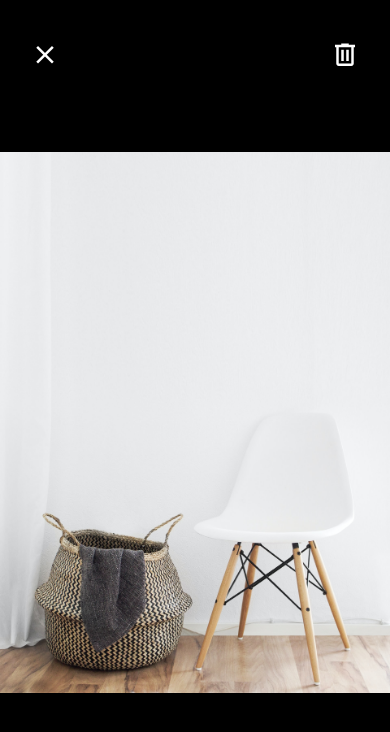
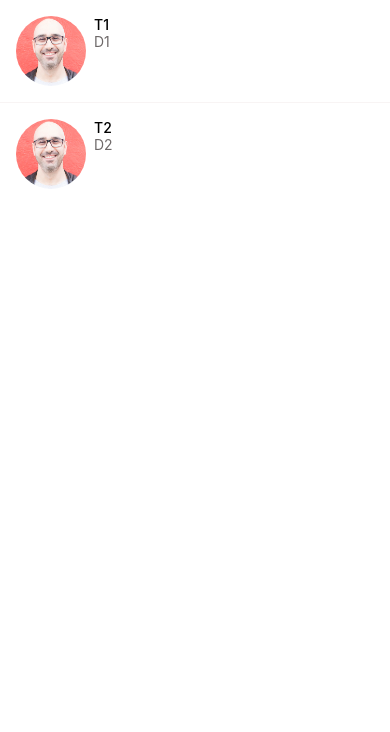
Before and after one commit to gzkdev/coursework-expo-app, a React Native app: screen / in a window 390 px wide. Shown: the top 732 px of the page. Built offline with nearby package versions, Linux system fonts and the light colour scheme.

Commit message:
complete module on flatlist component

```diff
--- a/App.js
+++ b/App.js
@@ -1,140 +1,5 @@
-// import { StatusBar } from "expo-status-bar";
-import { SafeAreaView, View } from "react-native";
-import AppButton from "./app/components/AppButton/AppButton";
-import AppText from "./app/components/AppText";
-import Card from "./app/components/Card/Card";
-import ListOwner from "./app/components/ListOwner/ListOwner";
-import ListingDetailsScreen from "./app/screens/ListingDetailsScreen";
-import ViewImageScreen from "./app/screens/ViewImageScreen";
-import WelcomeScreen from "./app/screens/WelcomeScreen";
-// import { MaterialCommunityIcons } from "@expo/vector-icons";
+import MessageScreen from "./app/screens/MessageScreen";
 
 export default function App() {
-  return (
-    // <SafeAreaView style={styles.container}>
-    //   {/* <Text>Hello React Native, Let's go!!!</Text>
-    //   <TouchableWithoutFeedback onPress={() => console.log("pressed")}>
-    //     <Image
-    //       source={{
-    //         width: 200,
-    //         height: 200,
-    //         uri: "https://picsum.photos/200",
-    //       }}
-    //       resizeMode="contain"
-    //     />
-    //   </TouchableWithoutFeedback>
-    //   <Button title="Click me" /> */}
-    //   <View style={styles.topBox}>
-    //     <Image style={styles.logo} source={require(".app/assets/icon.png")} />
-    //     <Text>Sell what you don't need</Text>
-    //   </View>
-    //   <View></View>
-    //   <View style={styles.bottomBox}>
-    //     <TouchableWithoutFeedback>
-    //       <View
-    //         style={{
-    //           backgroundColor: "yellow",
-    //           height: 40,
-    //           width: "100%",
-    //           alignItems: "center",
-    //           justifyContent: "center",
-    //         }}
-    //       >
-    //         <Text>Hello</Text>
-    //       </View>
-    //     </TouchableWithoutFeedback>
-    //     <TouchableWithoutFeedback>
-    //       <View
-    //         style={{
-    //           backgroundColor: "green",
-    //           height: 40,
-    //           width: "100%",
-    //           alignItems: "center",
-    //           justifyContent: "center",
-    //         }}
-    //       >
-    //         <Text>Hello</Text>
-    //       </View>
-    //     </TouchableWithoutFeedback>
-    //   </View>
-    //   <StatusBar style="auto" />
-    // </SafeAreaView>
-    // <SafeAreaView style={{ flex: 1 }}>
-
-    // </SafeAreaView>
-    // <WelcomeScreen />
-    // <ViewImageScreen />
-    // <SafeAreaView style={{ flex: 1 }}>
-    // <View
-    //   style={{
-    //     flex: 1,
-    //     backgroundColor: "#f8f4f4",
-    //     padding: 20,
-    //     paddingTop: 80,
-    //   }}
-    // >
-    //   <Card
-    //     title="Red Jacket for sale!"
-    //     subTitle="$100"
-    //     image={require("./app/assets/jacket.jpg")}
-    //   />
-    //   <ListOwner />
-    //   <AppButton title="LOGIN"></AppButton>
-    // </View>
-    // <ListingDetailsScreen />
-    // </SafeAreaView>
-
-    <ViewImageScreen />
-    // <SafeAreaView
-    //   style={{ flex: 1, alignItems: "center", justifyContent: "center" }}
-    // >
-    //   {/* <View
-    //     style={{
-    //       backgroundColor: "dodgerblue",
-    //       width: 100,
-    //       height: 100,
-    //       borderWidth: 10,
-    //       borderColor: "royalblue",
-    //       borderRadius: 50,
-    //     }}
-    //   /> */}
-    //   {/* <View
-    //     style={{
-    //       backgroundColor: "dodgerblue",
-    //       width: 100,
-    //       height: 100,
-    //     }}
-    //   />
-    //   <AppText>Hey React Native</AppText> */}
-    //   {/* <AppButton color="secondary">LOGIN</AppButton> */}
-    //   {/* <MaterialCommunityIcons name="email" size={100} color="dodgerblue" /> */}
-    // </SafeAreaView>
-  );
+  return <MessageScreen />;
 }
-
-// const styles = StyleSheet.create({
-//   container: {
-//     flex: 1,
-//     display: "flex",
-//     backgroundColor: "#fff",
-//   },
-//   topBox: {
-//     position: "absolute",
-//     width: "100%",
-//     top: 80,
-//     left: 0,
-//     alignItems: "center",
-//     gap: 8,
-//   },
-//   bottomBox: {
-//     width: "100%",
-//     position: "absolute",
-//     bottom: 40,
-//     left: 0,
-//   },
-//   logo: {
-//     width: 100,
-//     height: 100,
-//     resizeMode: "contain",
-//   },
-// });
--- /dev/null
+++ b/app/components/AppScreen/AppScreen.jsx
@@ -0,0 +1,14 @@
+import { SafeAreaView, StyleSheet } from "react-native";
+import Constants from "expo-constants";
+
+const AppScreen = ({ children }) => {
+  return <SafeAreaView style={styles.screen}>{children}</SafeAreaView>;
+};
+
+const styles = StyleSheet.create({
+  screen: {
+    paddingTop: Constants.statusBarHeight,
+  },
+});
+
+export default AppScreen;
--- /dev/null
+++ b/app/components/ListItemSeparator.jsx
@@ -0,0 +1,16 @@
+import { StyleSheet, View } from "react-native";
+import colors from "../config/colors";
+
+const ListItemSeparator = () => {
+  return <View style={styles.separator} />;
+};
+
+const styles = StyleSheet.create({
+  separator: {
+    width: "100%",
+    height: 1,
+    backgroundColor: colors.light,
+  },
+});
+
+export default ListItemSeparator;
--- a/app/components/ListOwner/ListOwner.jsx
+++ b/app/components/ListOwner/ListOwner.jsx
@@ -17,6 +17,7 @@
 const styles = StyleSheet.create({
   box: {
     flexDirection: "row",
+    padding: 16,
     gap: 8,
   },
   image: {
--- a/app/config/colors.js
+++ b/app/config/colors.js
@@ -4,4 +4,5 @@
   black: "#000",
   white: "#fff",
   medium: "#6e6969",
+  light: "#f8f4f4",
 };
--- /dev/null
+++ b/app/screens/MessageScreen.jsx
@@ -0,0 +1,42 @@
+import { FlatList, StyleSheet } from "react-native";
+import ListOwner from "../components/ListOwner/ListOwner";
+import AppScreen from "../components/AppScreen/AppScreen";
+import ListItemSeparator from "../components/ListItemSeparator";
+
+const messages = [
+  {
+    id: 1,
+    title: "T1",
+    description: "D1",
+    image: require("../assets/mosh.jpg"),
+  },
+  {
+    id: 2,
+    title: "T2",
+    description: "D2",
+    image: require("../assets/mosh.jpg"),
+  },
+];
+
+const MessageScreen = () => {
+  return (
+    <AppScreen>
+      <FlatList
+        data={messages}
+        keyExtractor={(message) => message.id.toString()}
+        renderItem={({ item }) => (
+          <ListOwner
+            title={item.title}
+            subTitle={item.description}
+            image={item.image}
+          />
+        )}
+        ItemSeparatorComponent={() => <ListItemSeparator />}
+      />
+    </AppScreen>
+  );
+};
+
+const styles = StyleSheet.create({});
+
+export default MessageScreen;
--- a/package.json
+++ b/package.json
@@ -10,6 +10,7 @@
   },
   "dependencies": {
     "expo": "~48.0.15",
+    "expo-constants": "^14.2.1",
     "expo-status-bar": "~1.4.4",
     "expo-updates": "~0.16.4",
     "react": "^18.2.0",
```
Also changed, not shown: 2 other files (tests, documents, lock files or other folders).
